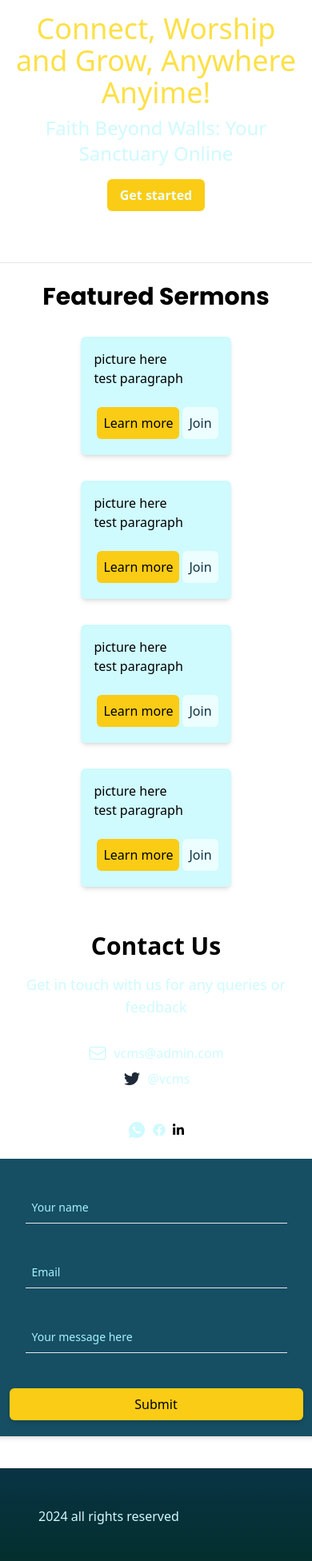
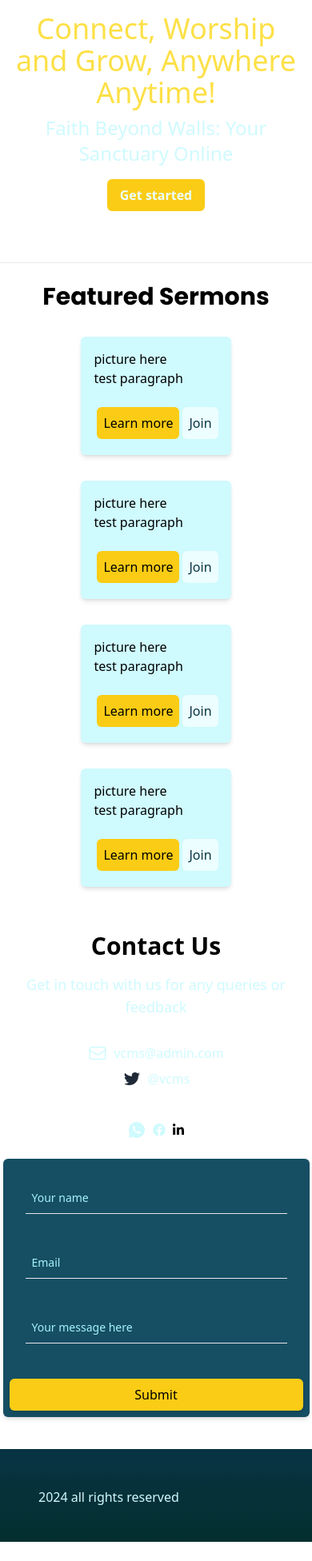
Before and after one commit to 120lennox/VirtualChurch-project, a React (Create React App) app in the folder virtual-church/: page /home in a window 390 px wide. Shown: the whole page at 80% size. After the commit the page ends 1928 px from the top, so only its background shows below. Built offline with nearby package versions, Linux system fonts and the light colour scheme.

Commit message:
fixed navbar to for responsiveness

```diff
--- a/virtual-church/src/nav-elements/Contact.jsx
+++ b/virtual-church/src/nav-elements/Contact.jsx
@@ -51,7 +51,7 @@ export default function Contact(){
                 </div>
             </div>
             <div aria-label="contact-form" className="flex justify-center sm:justify-end">
-                <div className="bg-cyan-900 rounded-md shadow-md p-5">
+                <div className="bg-cyan-900 rounded-md shadow-md p-2 sm:p-5">
                     <form action="">
                      <div className="p-5 flex flex-col justify-center items-center relative">
                             <input type="text" id="username" className="bg-cyan-900 px-12 py-2 border-b focus:outline-none focus:border-yellow-500 peer transition-colors" />
--- a/virtual-church/src/nav-elements/Home.jsx
+++ b/virtual-church/src/nav-elements/Home.jsx
@@ -9,7 +9,7 @@ export default function Home(){
                 <article class="sm:w-1/2">
                     <h1 className="text-4xl text-center sm:text-6xl sm:text-left">
                         <span className="text-yellow-300">
-                        Connect, Worship and Grow, Anywhere Anyime!
+                        Connect, Worship and Grow, Anywhere Anytime!
                         </span>
                     </h1>
                     <p className="mt-2 text-center sm:text-left text-2xl text-cyan-100" >
--- a/virtual-church/src/nav-elements/Signup.jsx
+++ b/virtual-church/src/nav-elements/Signup.jsx
@@ -63,7 +63,7 @@ export default function Signup({onSubmit}){
                             <label className="text-lg text-cyan-100">Name </label>
                             <input className="text-center rounded-md py-2 px-6 text-cyan-950" type="text" id="First Name" placeholder="e.g Lenoil Amulus" onChange={(e) => setFullName(e.target.value)} value={fullName} />
 
-                            <div className="text-red-500">
+                            <div className="text-red-500 flex flex-col">
                                 {errors.fullName && <p className="" >{errors.fullName}</p>}
                             </div>
                         </div>
```
